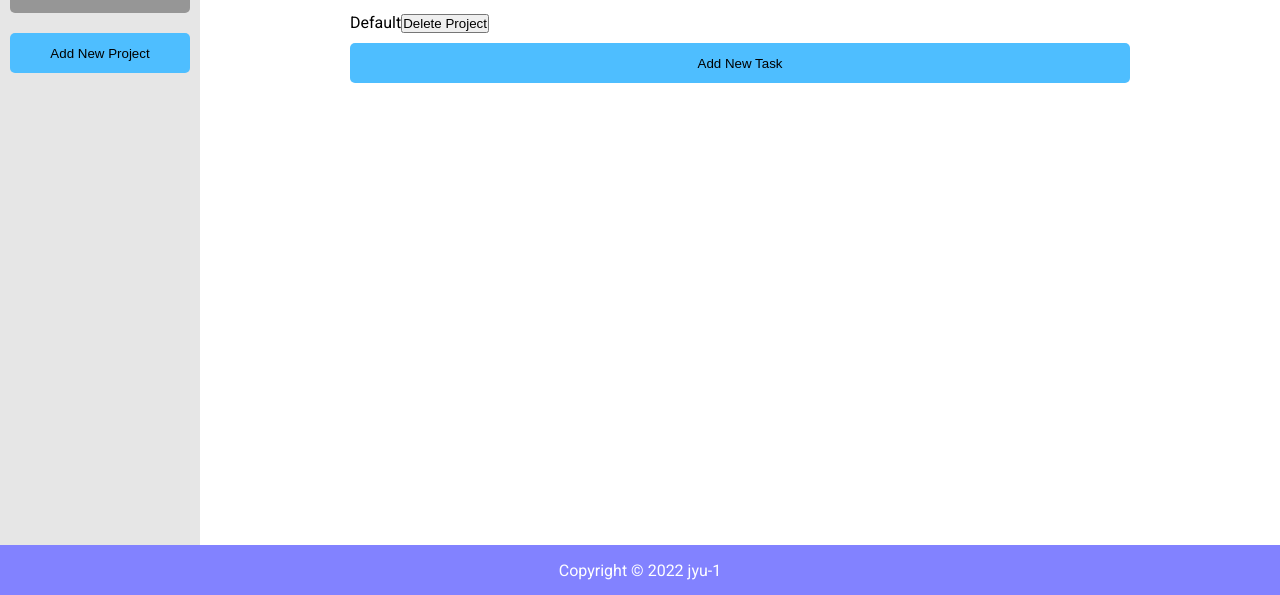
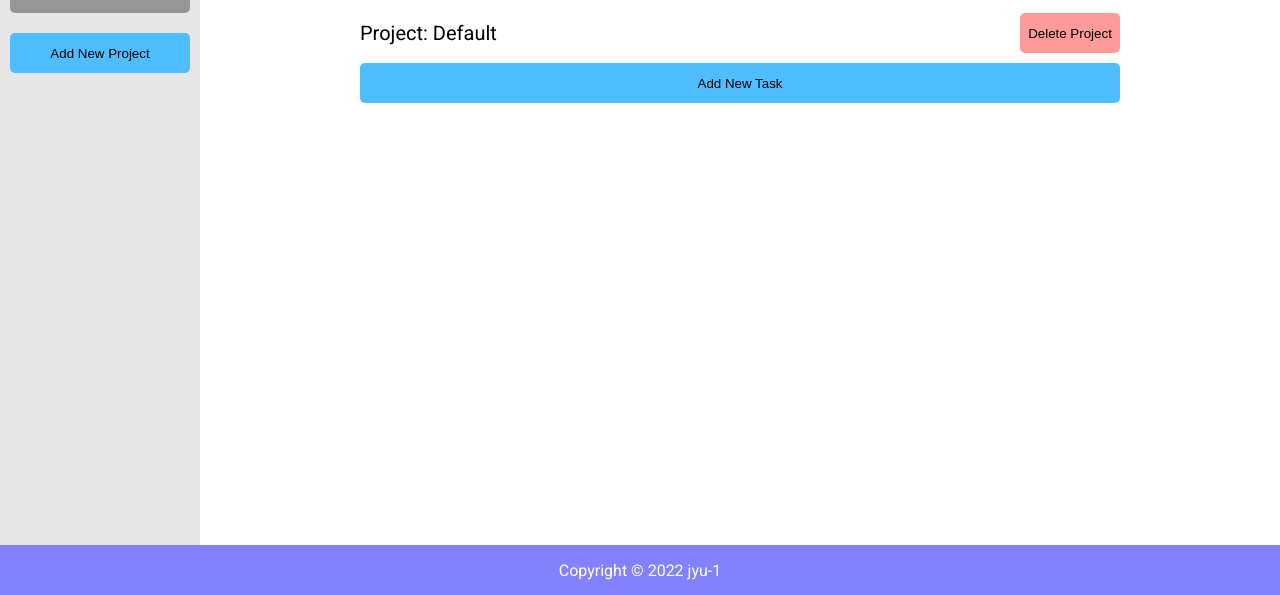
Before and after one commit to jyu-1/todo-list, a website built with webpack: page dist/index.html in a window 1280 px wide. Shown: the part 205-800 px from the top of the page. Built offline with Linux system fonts and the light colour scheme.

Commit message:
change project panel layout

```diff
--- a/src/scripts/displayHandler.js
+++ b/src/scripts/displayHandler.js
@@ -50,11 +50,10 @@ export function listTasks(array, parentArray) {
     const container = document.querySelector(".tasks");
     container.textContent = "";
 
-
     const projectPanel = document.createElement("div");
     projectPanel.classList.add("project-panel");
 
-    const projectName = document.createElement("span");
+    const projectName = document.createElement("p");
     const projectDelete = document.createElement("button");
 
     projectDelete.addEventListener("click", () => {
@@ -63,7 +62,7 @@ export function listTasks(array, parentArray) {
         selectNewProject(projects);
     })
 
-    projectName.textContent = parentArray.name;
+    projectName.textContent = "Project: " + parentArray.name;
     projectDelete.textContent = "Delete Project";
 
     projectPanel.appendChild(projectName);
--- a/src/style.css
+++ b/src/style.css
@@ -170,7 +170,6 @@ nav h1 {
     background-color: rgb(116, 204, 255);
 }
 
-
 .exit-task:hover {
     cursor: pointer;
     background-color: #fcb3b1;
@@ -178,17 +177,40 @@ nav h1 {
 
 /* Tasks Start */
 
+.project-panel {
+    display: flex;
+    align-items: center;
+}
+
+.project-panel > p {
+    flex: 1;
+    font-size: 20px;
+}
+
+.project-panel button {
+    flex: 0 0 100px;
+    background-color: #ff9b99;
+    height: 40px;
+    border: none;
+    border-radius: 5px;
+}
+
+.project-panel button:hover {
+    cursor: pointer;
+    background-color: #fcb3b1;
+}
+
 main {
     flex: 1 1 auto;
     display: flex;
     flex-direction: column;
-    padding: 20px 10px;
+    padding: 20px;
     max-width: 800px;
     margin: 0 auto;
 }
 
 main h1 {
-    padding: 30px 10px;
+    padding: 30px 0px;
 }
 
 .tasks {
```
Also changed, not shown: dist/main.js.
